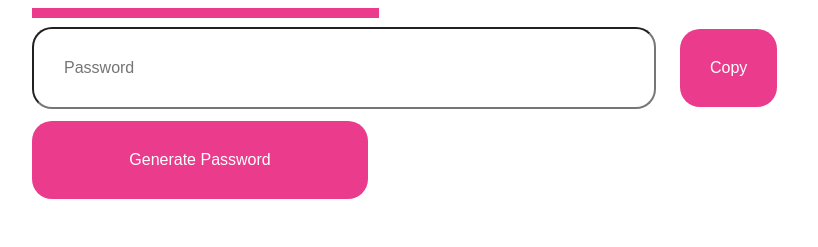
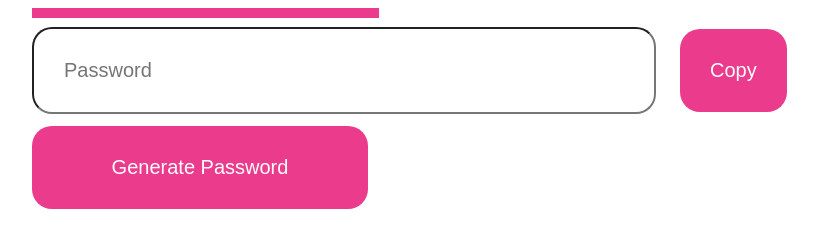
Before and after one commit to hafners2/password-generator, a plain HTML site: page index.html in a window 1280 px wide. Shown: the part 331-578 px from the top of the page, without its empty margins (48-866 px from the left). Drawn offline with Linux system fonts and the light colour scheme.

Commit message:
changed copy btn text and paragraph size

```diff
--- a/app.js
+++ b/app.js
@@ -1,4 +1,5 @@
 const passwordBox = document.getElementById("password-container");
+const copyBtn = document.getElementById("copy");
 const length = 12;
 const uppercase = "ABCDEFGHIJKLMNOPQRSTUVWXYZ";
 const lowercase = "abcdefghijklmnopqrstuvwxyz";
@@ -23,4 +24,5 @@ function copyPassword(){
     passwordBox.select();
     document.execCommand("copy");
     alert("Password Copied!")
+    copyBtn.innerHTML = "Copied!";
 }
--- a/style.css
+++ b/style.css
@@ -38,7 +38,7 @@ header {
 }
 
 input {
-    font-size: 2vh;
+    font-size: 2.5vh;
     padding: 30px;
     margin-right: 20px;
     width: 50%;
@@ -50,14 +50,14 @@ input {
     background-color:rgb(234, 59, 140);
     color: white;
     padding: 30px;
-    font-size: 2vh;
+    font-size: 2.5vh;
     border: none;
     border-radius: 20px;
 }
 
 #generate-password {
     margin-top: 1.5vh;
-    font-size: 2vh;
+    font-size: 2.5vh;
     padding: 30px;
     background-color:rgb(234, 59, 140);
     color: white;
```
